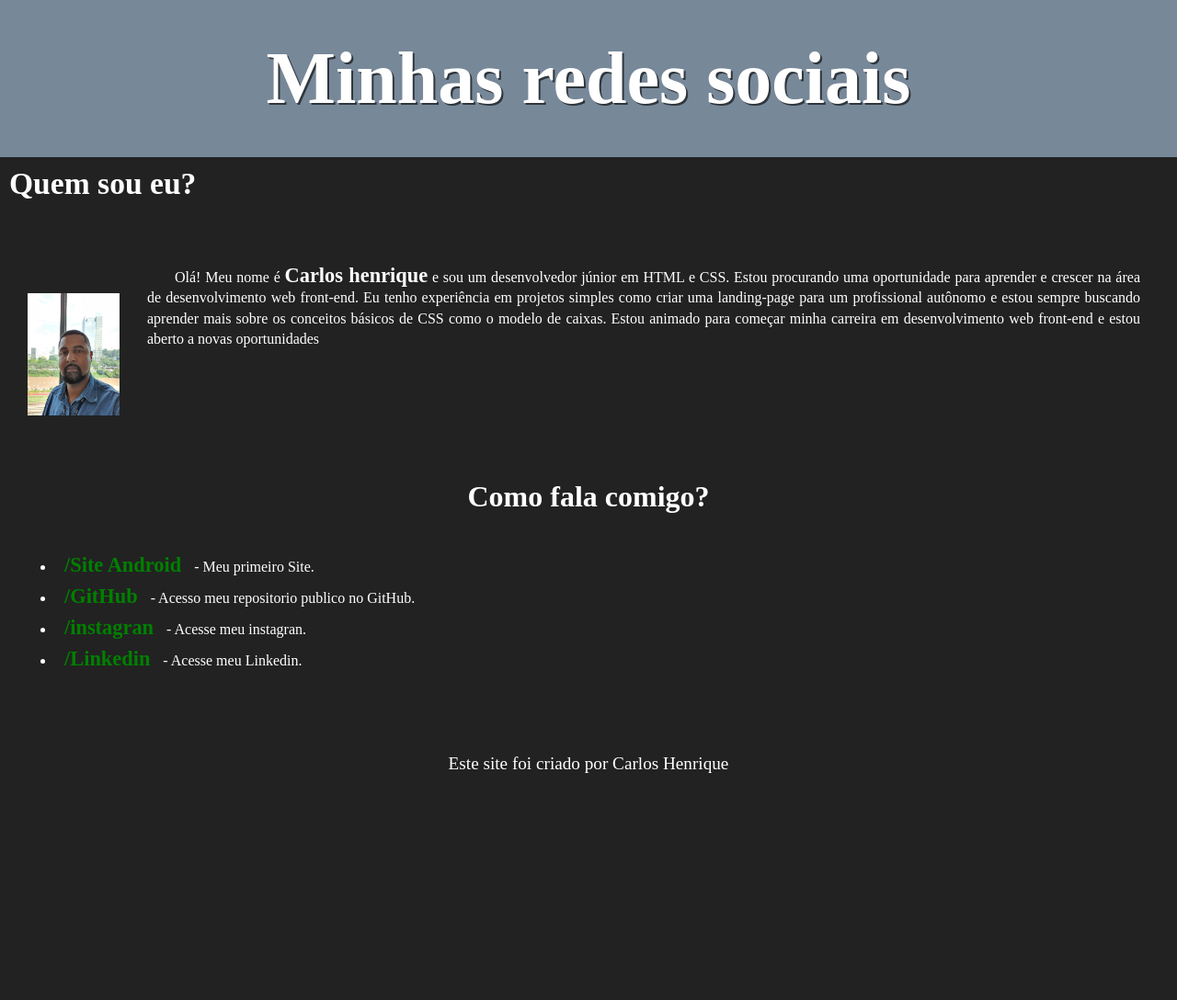
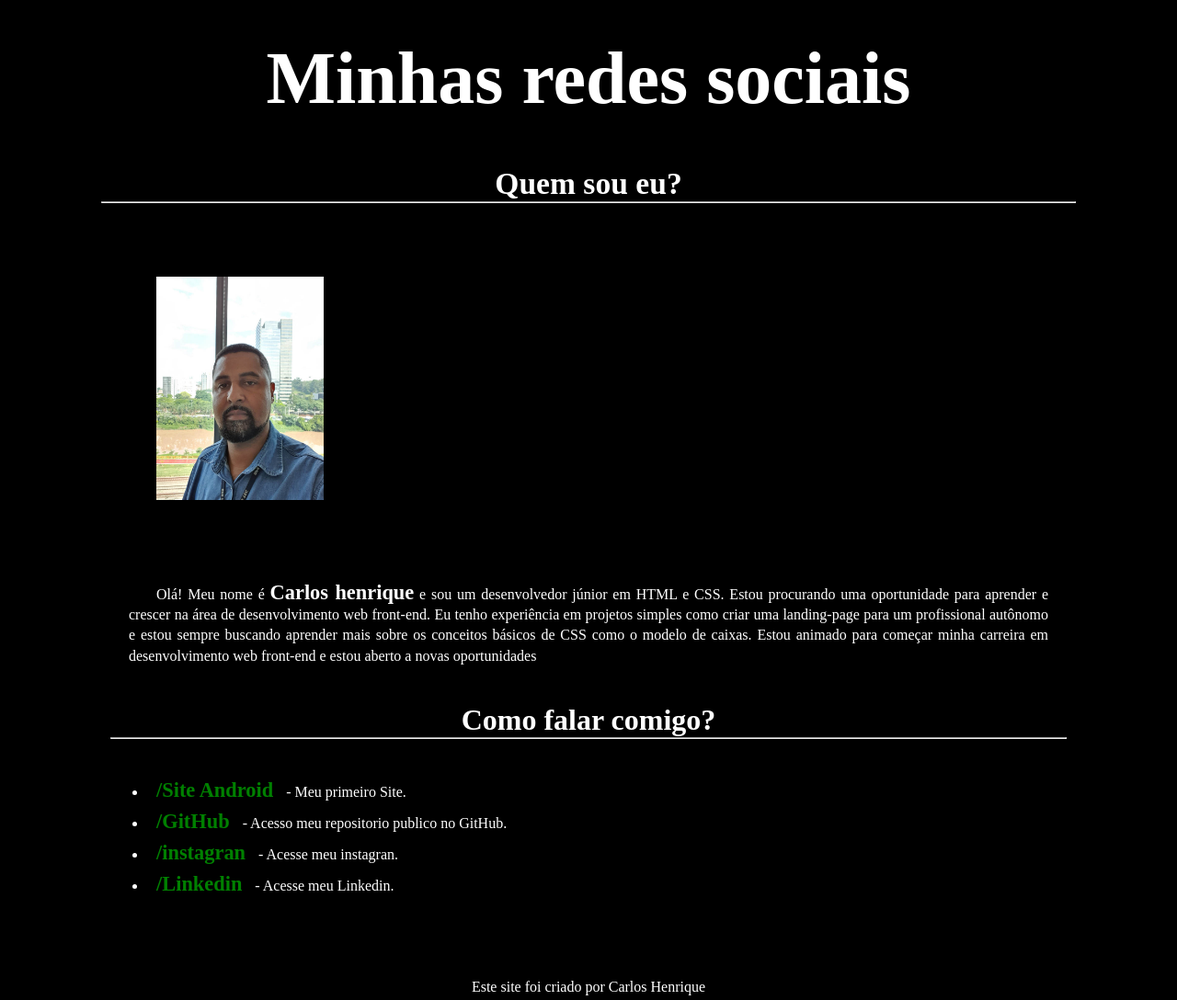
Before and after one commit to carloshenriqueribeirodasilva/Portifolio, a plain HTML site: page index.html in a window 1280 px wide. Shown: the whole page at 92% size. Before the commit the page ends 847 px from the top, so only its background shows below. Drawn offline with Linux system fonts and the light colour scheme.

Commit message:
ajustes na pagina

```diff
--- a/index.html
+++ b/index.html
@@ -17,6 +17,7 @@
 
     <nav>
         <h2>Quem sou eu?</h2>
+        <hr style="color: white;">
     </nav>
     <main>
         <div class="container">
@@ -24,8 +25,8 @@
 
             <p>Olá! Meu nome é <strong>Carlos henrique</strong> e sou um desenvolvedor júnior em HTML e CSS. Estou procurando uma oportunidade para aprender e crescer na área de desenvolvimento web front-end. Eu tenho experiência em projetos simples como criar uma landing-page para um profissional autônomo e estou sempre buscando aprender mais sobre os conceitos básicos de CSS como o modelo de caixas. Estou animado para começar minha carreira em desenvolvimento web front-end e estou aberto a novas oportunidades</p>
         </div>
-        <h2>Como fala comigo?</h2>
-
+        <h2>Como falar comigo?</h2>
+        <hr style="color: white;">
         <ul>
             <li>
                 <a href="https://carloshenriqueribeirodasilva.github.io/site-android/" target="_blank" rel="external"><strong>/Site Android</strong></a> - Meu primeiro Site.
--- a/style.css
+++ b/style.css
@@ -13,11 +13,11 @@
 }
 
 body {
-    background-color:rgb(34, 34, 34);
+    background-color: black;
+    margin: 0px 100px 0px 100px;
 }
 
 header {
-    background-color: lightslategray;
     min-height: 150px;
 }
 
@@ -33,21 +33,21 @@ nav {
     color: white;
     font-size: 1.4em;
     padding: 10px;
-    background-color:  rgb(34, 34, 34);
+}
+
+nav h2 {
+    text-align: center;
 }
 
 main img {
-    max-width: 100px;
+    padding: 50px;
+    max-width: 182px;
     display: block;
-}
-
-main > div > img {
-    padding: 10px;
-    margin: 60px 0px;
 }
 
 .container {
     display: flex;
+    flex-direction: column;
 }
 
 main img:hover {
@@ -55,13 +55,11 @@ main img:hover {
 }
 
 main {
-    background-color: rgb(34, 34, 34);
     min-width: 300px;
-    max-width: 1000;
     margin: auto;
     margin-bottom: 20px;
     padding: 20px;
-    box-shadow: rgb(34, 34, 34);
+
 }
 
 main p {
@@ -112,8 +110,7 @@ main strong {
 
 footer {
     color: white;
-    background-color: rgb(34, 34, 34);
     padding: 5px;
     text-align: center;
-    font-size: 1.2em;
+    font-size: 1em;
 }
```
